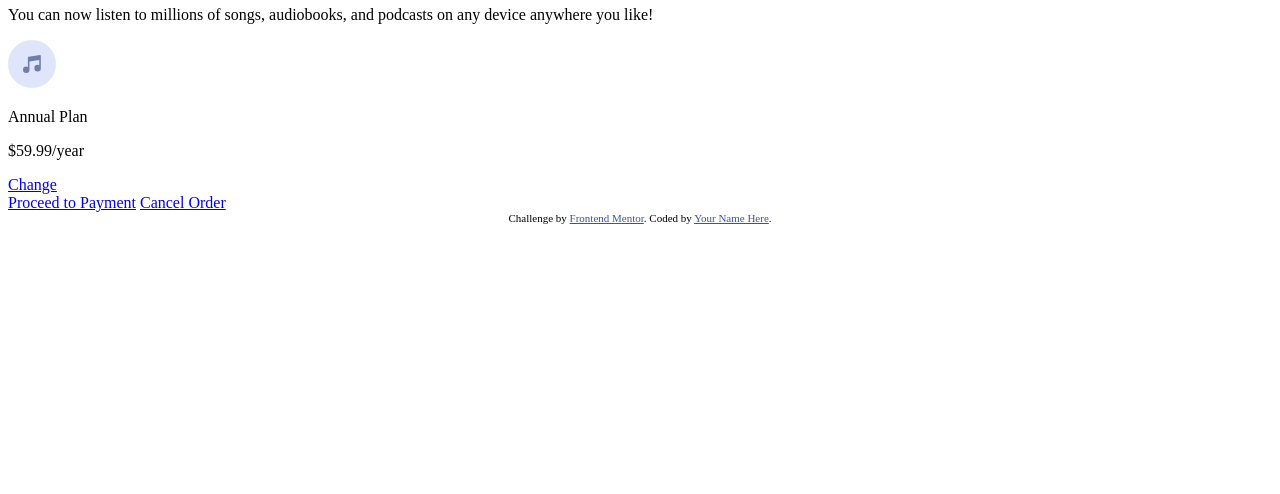
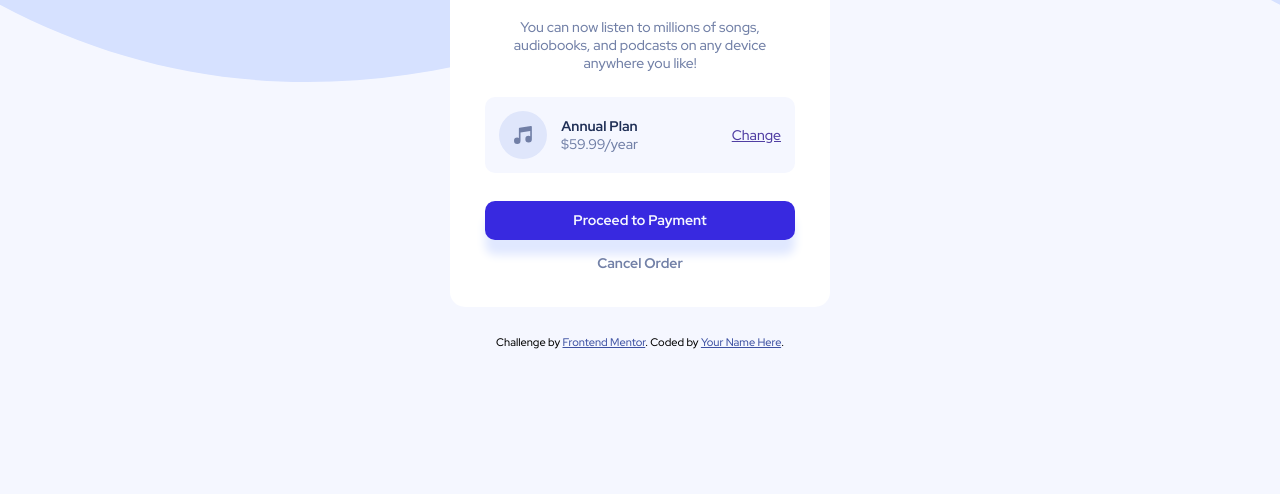
Before and after one commit to ewhite1999/order-summary-component-main, a plain HTML site: page index.html in a window 1280 px wide. Shown: the part 306-800 px from the top of the page. Drawn offline with Linux system fonts and the light colour scheme.

Commit message:
styled, no active states

```diff
--- a/index.html
+++ b/index.html
@@ -11,7 +11,7 @@
       sizes="32x32"
       href="./images/favicon-32x32.png"
     />
-
+    <link rel="stylesheet" href="./style.css" />
     <title>Frontend Mentor | Order summary card</title>
 
     <!-- Feel free to remove these styles or customise in your own stylesheet 👍 -->
@@ -33,10 +33,11 @@
           alt="girl dancing to music through headphones"
         />
       </div>
+      <div class="card_contents">
         <h1 class="title dark">Order Summary</h1>
         <p class="body thin">
-        You can now listen to millions of songs, audiobooks, and podcasts on any
-        device anywhere you like!
+          You can now listen to millions of songs, audiobooks, and podcasts on
+          any device anywhere you like!
         </p>
         <div class="plan_container">
           <img src="./images/icon-music.svg" alt="music note" />
@@ -46,8 +47,9 @@
           </div>
           <a href="#" id="change_plan">Change</a>
         </div>
-      <a href="#" id="proceed">Proceed to Payment</a>
-      <a href="#" id="cancel">Cancel Order</a>
+        <a href="#" class="link" id="proceed">Proceed to Payment</a>
+        <a href="#" class="link" id="cancel">Cancel Order</a>
+      </div>
     </div>
 
     <div class="attribution">
--- /dev/null
+++ b/style.css
@@ -0,0 +1,104 @@
+@import url("https://fonts.googleapis.com/css2?family=Red+Hat+Display:wght@500;700;900&display=swap");
+
+*,
+*::after,
+*::before {
+  box-sizing: inherit;
+}
+
+:root {
+  box-sizing: border-box;
+  margin: 0;
+  padding: 0;
+  font-family: "Red Hat Display", sans-serif;
+  --pale_blue: hsl(225, 100%, 94%);
+  --bright_blue: hsl(245, 75%, 52%);
+  --very_pale_blue: hsl(225, 100%, 98%);
+  --desaturated_blue: hsl(224, 23%, 55%);
+  --dark_blue: hsl(223, 47%, 23%);
+  background-color: var(--very_pale_blue);
+  background-image: url(./images/pattern-background-mobile.svg);
+  background-repeat: no-repeat;
+  background-size: contain;
+}
+body {
+  margin: 1.5rem;
+}
+.card {
+  text-align: center;
+  margin: 4em auto 2em;
+  background-color: white;
+  border-radius: 15px;
+  overflow: hidden;
+  font-size: 0.875rem;
+  color: var(--desaturated_blue);
+  min-width: 300px;
+  max-width: 380px;
+}
+.head_photo img {
+  max-width: 100%;
+}
+.card_contents {
+  padding: 1.5em;
+}
+.dark {
+  color: var(--dark_blue);
+}
+.title {
+  font-size: 1.25rem;
+  margin: 0;
+}
+
+.body {
+  padding: 0.25em 1em;
+}
+.plan_container {
+  display: flex;
+  align-items: center;
+  padding: 1em;
+  background-color: var(--very_pale_blue);
+  border-radius: 10px;
+  margin-top: 1.5em;
+}
+
+.plan_details {
+  margin-left: 1em;
+}
+.plan_details p {
+  margin: 0;
+}
+.plan_details .dark {
+  font-weight: 700;
+}
+.plan_container a {
+  margin-left: auto;
+  color: hsl(251, 45%, 44%);
+}
+.link {
+  display: block;
+  text-decoration: none;
+  font-weight: 700;
+}
+
+#proceed {
+  text-decoration: none;
+  color: var(--very_pale_blue);
+  background-color: var(--bright_blue);
+  padding: 0.75em;
+  border-radius: 10px;
+  margin: 2em 0 1em;
+  box-shadow: 0 15px 10px var(--pale_blue);
+}
+
+#cancel {
+  color: var(--desaturated_blue);
+}
+
+@media only screen and (min-width: 370px) {
+  .card_contents {
+    padding: 2.5em;
+  }
+  :root {
+    background-image: url(./images/pattern-background-desktop.svg);
+  }
+}
```
Lines whose indentation alone changed are shown as unchanged.
